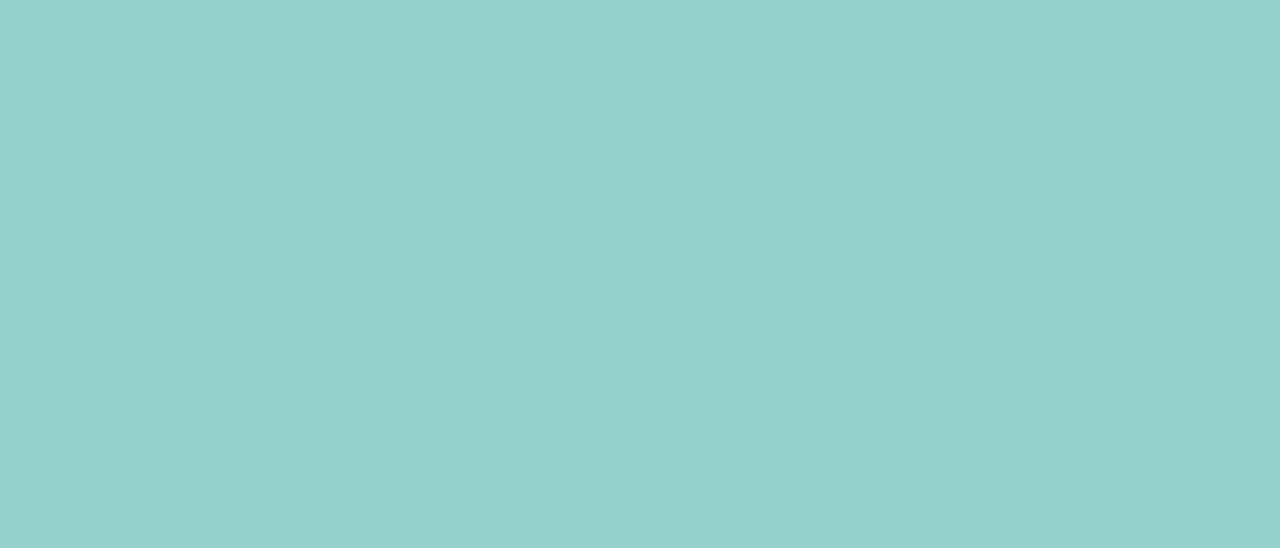
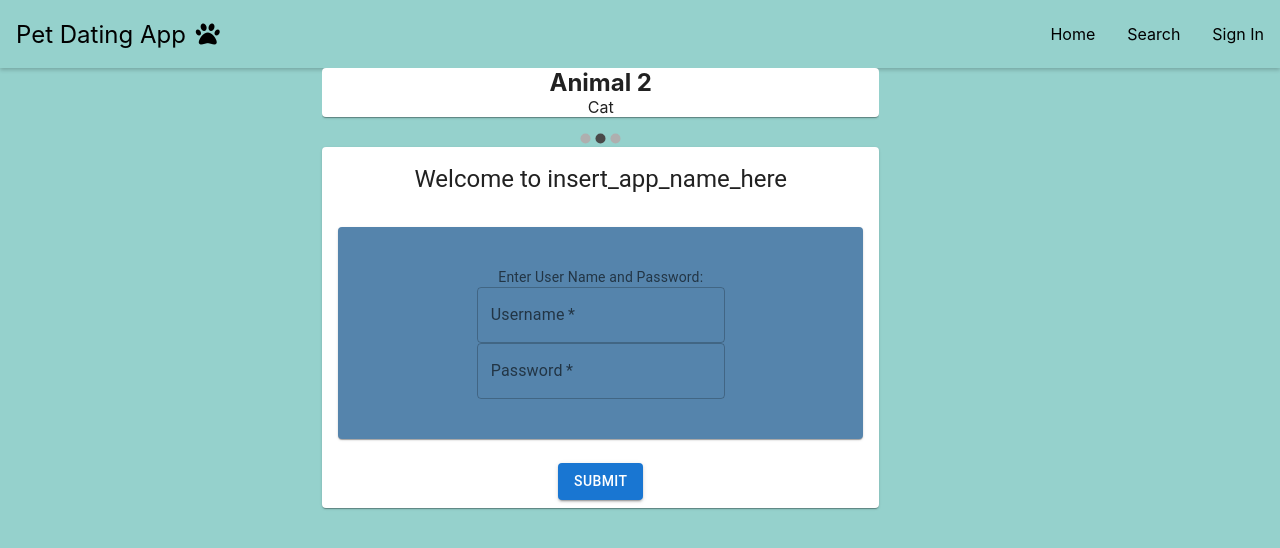
Before and after one commit to Duclosa562/pet-dating-app, a React (Create React App) app: page /LandingPage in a window 1280 px wide. Before the commit this address had no page. Shown: the top 548 px of the page. Built offline with nearby package versions, Linux system fonts and the light colour scheme; a web font is replaced by a local one.

Commit message:
db integrations started, landing page + car, acc creation pages added

```diff
--- a/package.json
+++ b/package.json
@@ -24,6 +24,7 @@
     "path": "^0.12.7",
     "react": "^17.0.0",
     "react-dom": "^17.0.0",
+    "react-material-ui-carousel": "^3.3.3",
     "react-router-dom": "^6.3.0",
     "react-scripts": "^5.0.0",
     "web-vitals": "^2.1.4"
--- a/src/App.js
+++ b/src/App.js
@@ -16,6 +16,7 @@ import SearchPage from './pages/SearchPage';
 import AdminCreateAcc from './pages/AdminCreateAcc'
 import AdminDashboard from './pages/AdminDashboard';
 import UserCreateAcc from './pages/UserCreateAcc';
+import LandingPage from './pages/LandingPage';
 import {useState} from 'react';
 import { Link } from 'react-router-dom';
 import Navigation from './components/SiteNavLinks/Navigation.js';
@@ -36,6 +37,7 @@ function App() {
 			<Route path="/AdminDashboard" element={<AdminDashboard/>}></Route>
 			<Route path="/AdminCreateAcc" element={<AdminCreateAcc/>}></Route>
 			<Route path="/UserCreateAcc" element={<UserCreateAcc/>}></Route>
+			<Route path="/LandingPage" element={<LandingPage/>}></Route>
         </Routes>
       </Router>
     </div>
--- /dev/null
+++ b/src/components/Carousel/Carousel.js
@@ -0,0 +1,39 @@
+import React from 'react';
+import Carousel from 'react-material-ui-carousel';
+import Paper from '@mui/material/Paper';
+import Button from '@mui/material/Button';
+
+function Carousell(props) {
+    const items = [
+        {
+            name: 'Anmial 1',
+            description: 'Dog',
+        },
+        {
+            name: 'Animal 2',
+            description: 'Cat',
+        },
+        {
+            name: 'Animal 3',
+            description: 'dog',
+        },
+    ];
+
+    return (
+        <Carousel autoPlay>
+            {items.map((item, i) => (
+                <Item key={i} {...item} />
+            ))}
+        </Carousel>
+    );
+}
+const Item = ({name, description}) => {
+    return (
+        <Paper>
+            <h2>{name}</h2>
+            <p>{description}</p>
+        </Paper>
+    );
+};
+
+export default Carousell
--- a/src/pages/AdminDashboard.js
+++ b/src/pages/AdminDashboard.js
@@ -25,6 +25,7 @@ import { useEffect, useState } from 'react';
 import { useNavigate } from 'react-router-dom';
 import ProfileCard from '../components/AdminCrudCard/AdminCrudCard';
 //import Database from '../temp_db/db_examples';
+const queries = require('../utils/queries');
 
 const Item = styled(Paper)(({ theme }) => ({
   backgroundColor: theme.palette.mode === 'dark' ? '#95D1CC' : '#FAFFAF',
@@ -53,13 +54,16 @@ const animalRecord1 = {
 
 
 function AdminDashboard({setAnimalToEdit}) {
-    function createData(ageDescriptor, name, age, breed, description, availability, goodWithAnimals, goodWithChildren, mustBeLeashed) {
-        return {ageDescriptor, name, breed, age, description, availability, goodWithAnimals, goodWithChildren, mustBeLeashed};
-      };
-    const animals = [
-        createData("Months", 'Otis', 3, "Dog", "A cute dog.", "Adopted", "False", "True", "True", "True"),
+    // function createData(ageDescriptor, name, age, breed, description, availability, goodWithAnimals, goodWithChildren, mustBeLeashed) {
+    //     return {ageDescriptor, name, breed, age, description, availability, goodWithAnimals, goodWithChildren, mustBeLeashed};
+    //   };
+    // const animals = [
+    //     createData("Months", 'Otis', 3, "Dog", "A cute dog.", "Adopted", "False", "True", "True", "True"),
 
-      ];
+    //   ];
+
+
+    const [animals, setAnimals] = useState([]);
 
 
     // State hook to manage animal data
@@ -68,19 +72,35 @@ function AdminDashboard({setAnimalToEdit}) {
 
     //populates the table component with data from the DB
     const loadAnimals = async () => {
-        const response = await fetch('/animals', {method: 'GET'});
-        const data = await response.json();
+        console.log("Results of GET are....");
+        let results = await queries.query_findMany("Animals", {})
+            .then((res) => setAnimals(res.data) )
+
+        console.log(results)
+        // setAnimals(results.json())
+        // const response = await fetch('/animals', {method: 'GET'});
+        //const data = await response.json();
         //setAnimals(data);
+
     }
 
     // trigger render on load
     useEffect(() => {
+        console.log("Inside use effect")
         loadAnimals();
     }, []);
 
 
     // function to delete an Animal from the DB, re-renders the table too
     const onDeleteAnimal = async _id => {
+
+        console.log("Results of DEL are....");
+        let results = await queries.query_deleteOne("Animals", _id)
+            .then((res) => setAnimals(res.data) )
+
+        console.log(results)
+
+
         //const response = Database.query_deleteOne(animalsCollection, animalRecord1)
         //console.log(response)
         //Datbase.printDeleteResults()
--- a/src/pages/HomePage.js
+++ b/src/pages/HomePage.js
@@ -15,6 +15,7 @@ function HomePage() {
       <Link to="/AdminDashboard"><button>AdminDashboard</button></Link>
       <Link to="/AdminCreateAcc"><button>AdminCreateAccount</button></Link>
       <Link to="/UserCreateAcc"><button>UserCreateAccount</button></Link>
+      <Link to="/LandingPage"><button>LandingPage</button></Link>
     </div>
     );
 }
--- /dev/null
+++ b/src/pages/LandingPage.js
@@ -0,0 +1,126 @@
+import NavBar from '../components/NavBar/NavBar';
+import ImageAvatar from '../components/ImageAvatar/ImageAvatar.js';
+import ImageAvatarCrud from '../components/ImageAvatar/ImageAvatarCrudCard';
+import ImageGrid from '../components/ImageGrid/ImageGrid';
+import UploadPhoto from '../components/UploadPhotoButton/UploadPhoto'
+import { StyledEngineProvider } from '@mui/material/styles';
+import '../App.css';
+import * as React from 'react';
+import { styled } from '@mui/material/styles';
+import Paper from '@mui/material/Paper';
+import Grid from '@mui/material/Grid';
+import FormsComponents from '../components/FormInput/FormsComponents';
+import Box from '@mui/material/Box';
+import Container from '@mui/material/Container';
+import CssBaseline from '@mui/material/CssBaseline';
+import AdminCrudCard from '../components/AdminCrudCard/AdminCrudCard';
+import Stack from '@mui/material/Stack';
+import {useState} from 'react';
+import TextField from '@mui/material/TextField';
+import Button from '@mui/material/Button';
+import Card from '@mui/material/Card';
+import CardHeader from '@mui/material/CardHeader';
+import CardContent from '@mui/material/CardContent';
+import CardActions from '@mui/material/CardActions';
+import { useLocation } from 'react-router-dom';
+import { useNavigate } from 'react-router-dom';
+import Radio from '@mui/material/Radio';
+import RadioGroup from '@mui/material/RadioGroup';
+import FormControlLabel from '@mui/material/FormControlLabel';
+import FormControl from '@mui/material/FormControl';
+import FormLabel from '@mui/material/FormLabel';
+import Carousel from '../components/Carousel/Carousel'
+//import { useForm } from "react-hook-form";
+
+
+const Item = styled(Paper)(({ theme }) => ({
+  backgroundColor: theme.palette.mode === 'dark' ? '#5584AC' : '#22577E',
+  ...theme.typography.body2,
+  padding: theme.spacing(5),
+  textAlign: 'center',
+  color: theme.palette.text.secondary,
+}));
+
+const Item2 = styled(Paper)(({ theme }) => ({
+    backgroundColor: theme.palette.mode === 'dark' ? '#5584AC' : '#5584AC',
+    ...theme.typography.body2,
+    padding: theme.spacing(5),
+    textAlign: 'center',
+    color: theme.palette.text.secondary,
+    boxShadow: "5px",
+  }));
+
+function LandingPage() {
+    const location = useLocation();
+
+
+
+    const [userName, setUserName] = useState("");
+    const [password, setPassword] = useState("");
+
+
+
+    // for nav back to dashboard on submit
+    const history = useNavigate();
+
+    const submitHandler = () => {
+        const signInAccInfo = {userName, password}
+        console.log(signInAccInfo)
+
+
+        // Acc usr and pw ends up here and the history function below will cause a redirect
+        // We will need to add authentication here somehow
+
+
+        //history('/AdminDashboard')
+    }
+
+
+
+    return (
+    <div>
+        <NavBar/>
+        <Grid container columnSpacing={1}>
+            <Grid item xs={3}></Grid>
+
+            <Grid item container xs={7}>
+                <Box sx={{width: "75%"  }}>
+                <Carousel></Carousel>
+                    <Card >
+                        <CardHeader title='Welcome to insert_app_name_here'/>
+                        <CardContent classes='landingPage'  direction="column" alignItems="center" justifyContent="center">
+                            <Item2>
+                                <label> Enter User Name and Password: </label>
+                                    <div>
+                                        <TextField
+                                            required
+                                            id="outlined-required"
+                                            label="Username"
+                                            value={userName}
+                                            onChange={e => setUserName(e.target.value)}
+                                        />
+                                        <TextField
+                                            required
+                                            id="outlined-required"
+                                            label="Password"
+                                            value={userName}
+                                            onChange={e => setPassword(e.target.value)}
+                                        />
+                                    </div>
+                            </Item2>
+                        </CardContent>
+                        <CardActions  direction="column" style={{justifyContent: 'center'}}>
+                            <Button variant='contained' onClick={() => submitHandler()}>Submit</Button>
+                        </CardActions>
+                    </Card>
+                </Box>
+    </Grid>
+    <Grid item container xs={1}></Grid>
+    </Grid>
+
+    </div>
+
+    );
+}
+
+export default LandingPage;
```
Also changed, not shown: 1 other file (tests, documents, lock files or other folders).
